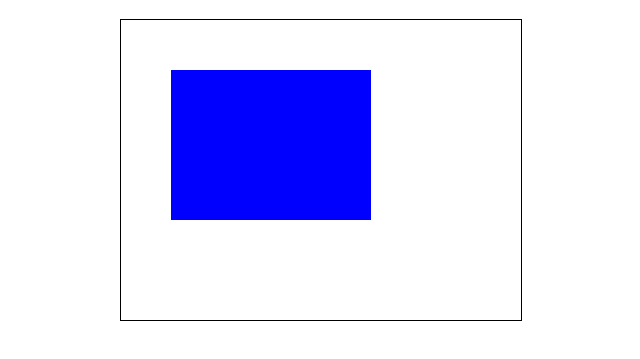
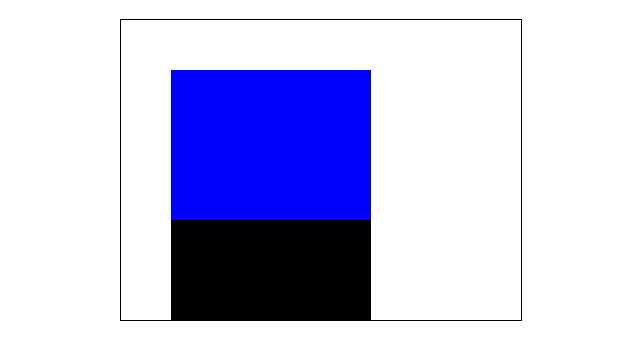
Before and after one commit to ZomobGames56/RotationTEST, a plain HTML site: page index.html in a window 1280 px wide. Shown: the part 61-420 px from the top of the page, without its empty margins (319-959 px from the left). Drawn offline with Linux system fonts and the light colour scheme.

Commit message:
Update index.html

```diff
--- a/index.html
+++ b/index.html
@@ -31,6 +31,8 @@
             // Draw some content on the canvas
             ctx.fillStyle = 'blue';
             ctx.fillRect(50, 50, 200, 150);
+            ctx.fillStyle='black';
+            ctx.fillRect(50,200,200,150);
 
             // Check if it's a mobile device
             if (isMobileDevice()) {
```
